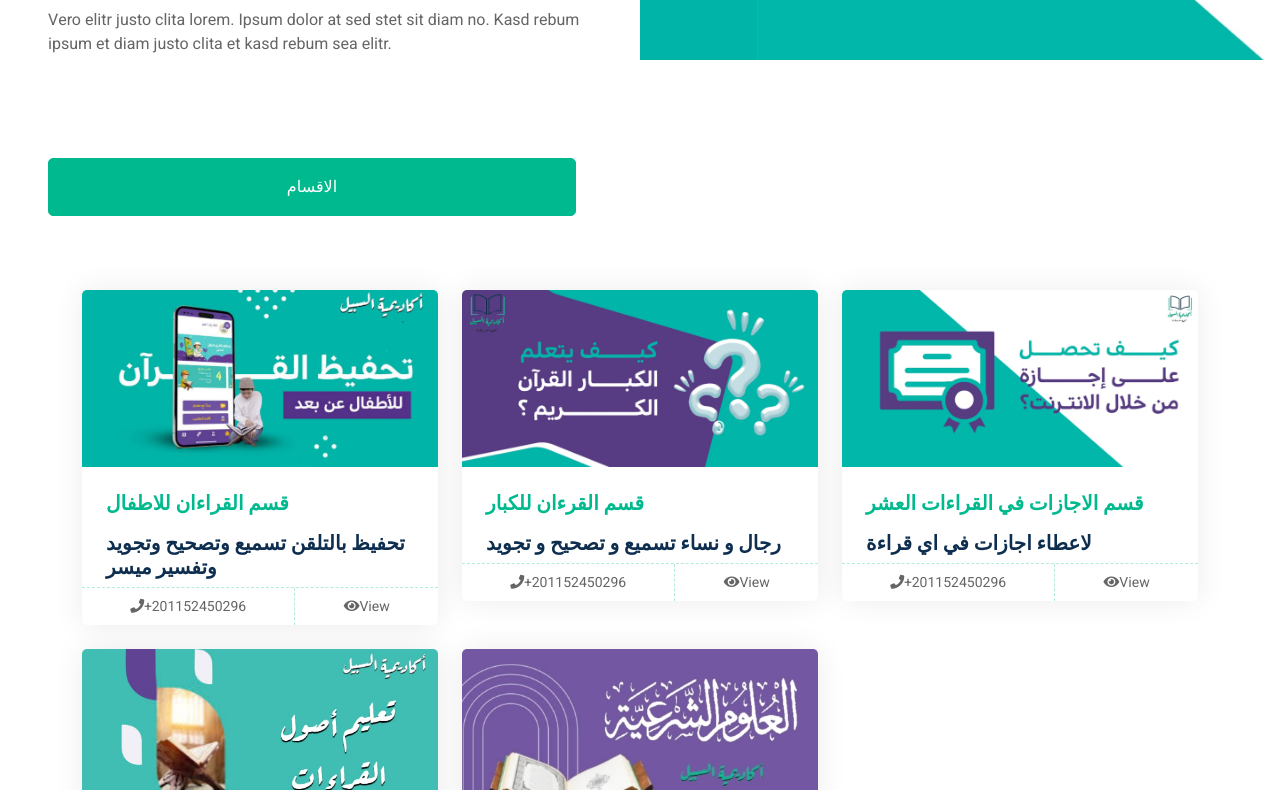
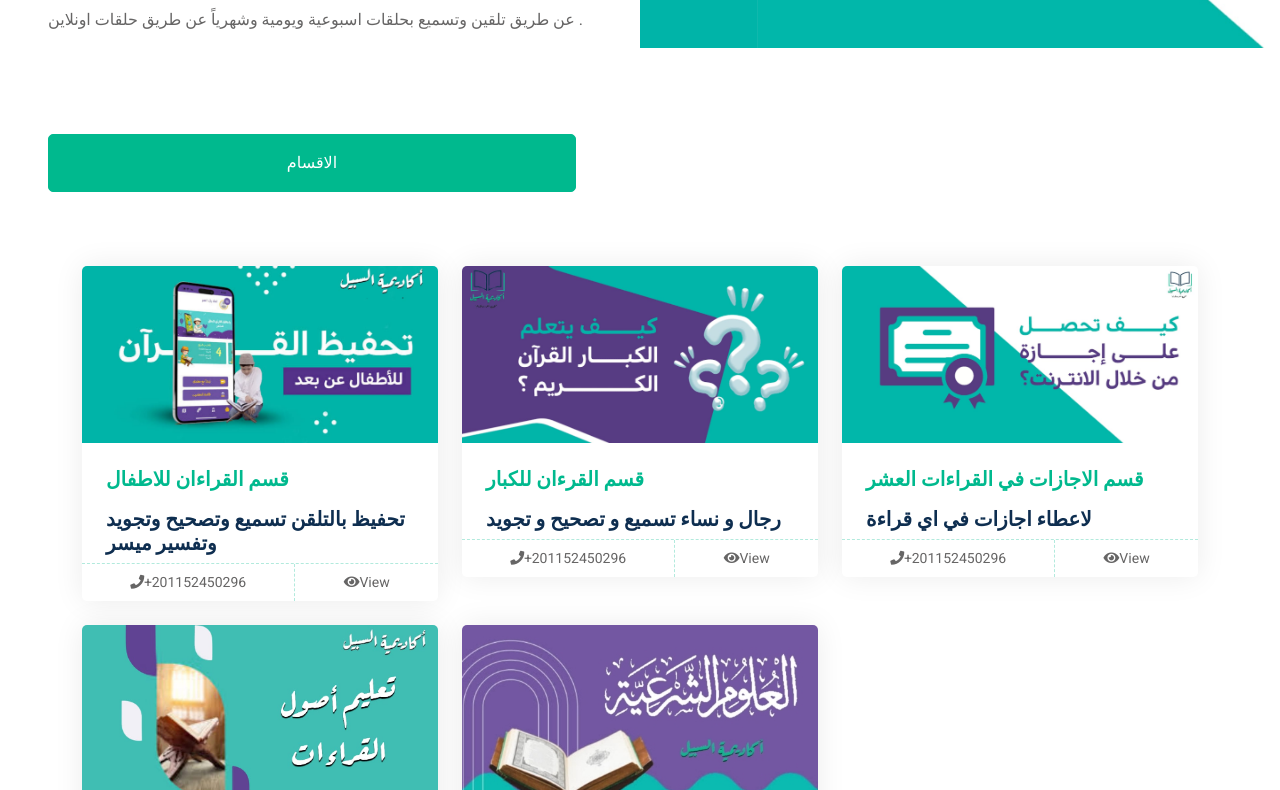
Before and after one commit to wepsote/---, a plain HTML site: page index.html in a window 1280 px wide. Shown: the part 285-1075 px from the top of the page. Drawn offline with nearby package versions, Linux system fonts and the light colour scheme.

Commit message:
Update index.html

```diff
--- a/index.html
+++ b/index.html
@@ -88,8 +88,8 @@
             <div class="row g-0 align-items-center flex-column-reverse flex-md-row">
                 <div class="col-md-6 p-5 mt-lg-5">
                    <h1 class="display-5 animated fadeIn mb-4">افضل مكان <span class="text-primary">لتعليم و تحفيظ الكبار و الصغار القراءان</span>  الكريم  </h1>
-                    <p class="animated fadeIn mb-4 pb-2">Vero elitr justo clita lorem. Ipsum dolor at sed stet
-                        sit diam no. Kasd rebum ipsum et diam justo clita et kasd rebum sea elitr.</p>
+                    <p class="animated fadeIn mb-4 pb-2">عن طريق تلقين وتسميع بحلقات اسبوعية ويومية وشهرياً عن طريق حلقات اونلاين .
+                       </p>
                     <a href="" class="btn btn-primary py-3 px-5 me-3 animated fadeIn" style="display: flex; justify-content: center; transform: translate(0 , 70px);">الاقسام</a>
                 </div>
                 <div class="col-md-6 animated fadeIn">
```
